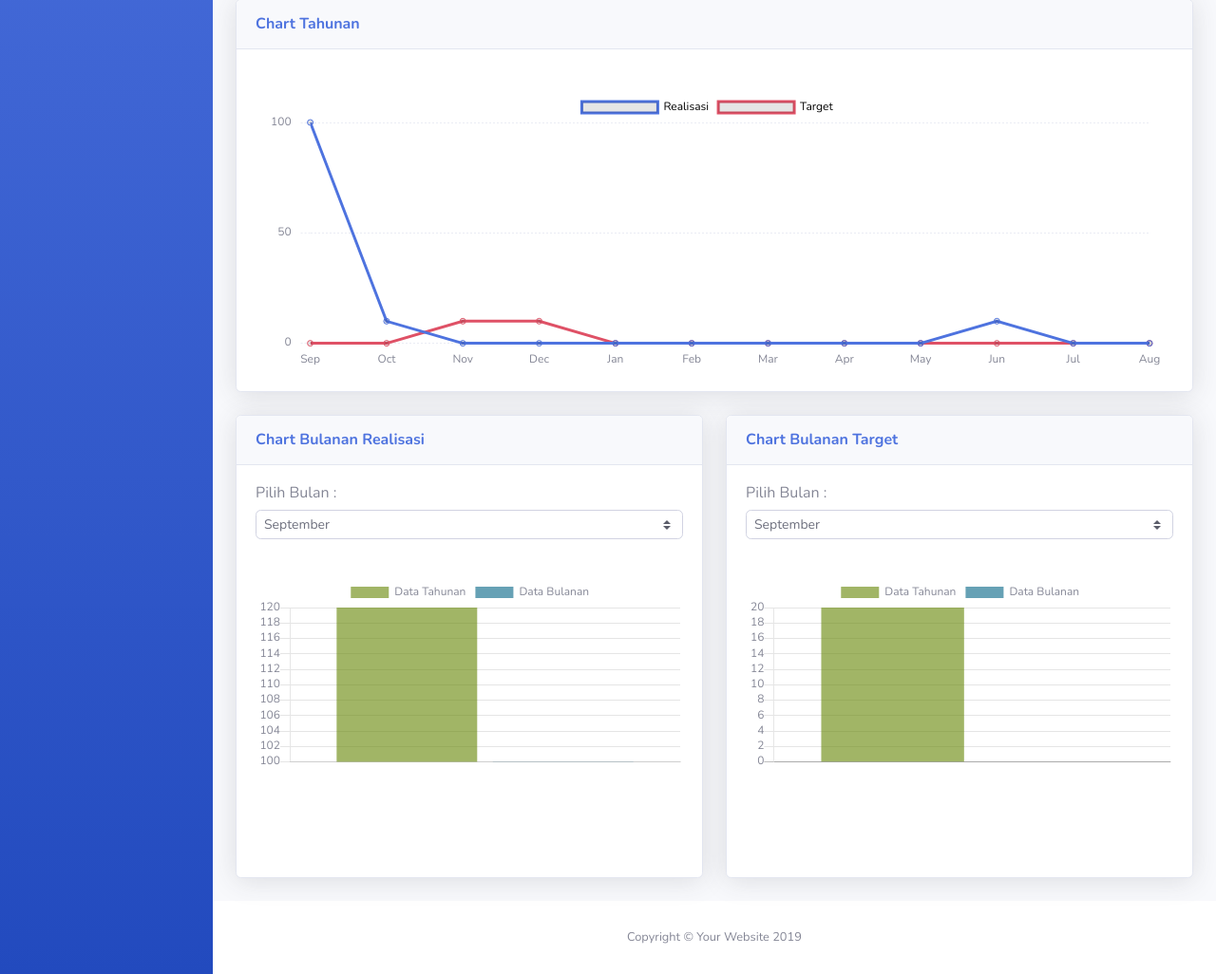
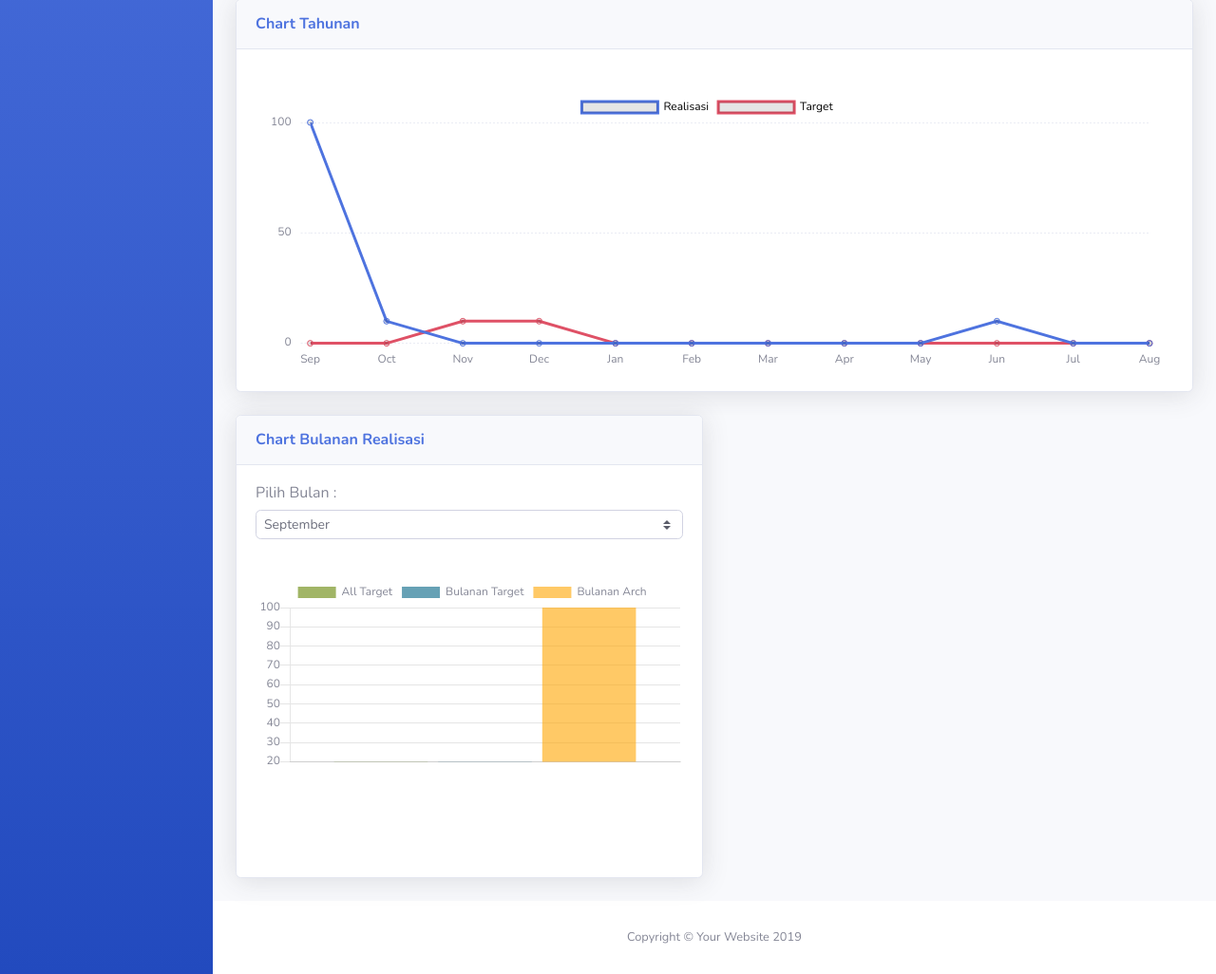
Before and after one commit to asengsaragih/YPT-Website, a PHP site: page /pmbData.php?id_pmb=10 in a window 1280 px wide. Shown: the part 580-1606 px from the top of the page at 95% size. Run offline with PHP 8.4, Linux system fonts and the light colour scheme; a user stored in the database is signed in; data comes from the database, SQL or seed files in the repository.

Commit message:
change bar chart in pmb data

```diff
--- a/pmbData.php
+++ b/pmbData.php
@@ -18,7 +18,7 @@
     <!-- Content Row -->
     <div class="row">
 
-        <div class="col-xl-12 col-lg-7">
+        <div class="col-xl-12 col-lg-12">
 
             <!-- Area Chart -->
             <div class="card shadow mb-4">
@@ -34,7 +34,7 @@
 
         </div>
 
-        <div class="col-xl-6 col-lg-5">
+        <div class="col-xl-6 col-lg-6">
             <div class="card shadow mb-4">
                 <!-- Card Header - Dropdown -->
                 <div class="card-header py-3">
@@ -65,39 +65,6 @@
                 </div>
             </div>
         </div>
-
-        <div class="col-xl-6 col-lg-5">
-            <div class="card shadow mb-4">
-                <!-- Card Header - Dropdown -->
-                <div class="card-header py-3">
-                    <h6 class="m-0 font-weight-bold text-primary">Chart Bulanan Target</h6>
-                </div>
-                <!-- Card Body -->
-                <div class="card-body">
-                    <div class="form-group">
-                        <h6>Pilih Bulan : </h6>
-                        <select id="monthChartTarget" class="custom-select custom-select-sm form-control form-control-sm" required onchange="showTargetMonthChart()">
-                            <option value="9">September</option>
-                            <option value="10">Oktober</option>
-                            <option value="11">November</option>
-                            <option value="12">Desember</option>
-                            <option value="1">Januari</option>
-                            <option value="2">Februari</option>
-                            <option value="3">Maret</option>
-                            <option value="4">April</option>
-                            <option value="5">Mei</option>
-                            <option value="6">Juni</option>
-                            <option value="7">Juli</option>
-                            <option value="8">Agustus</option>
-                        </select>
-                    </div>
-                    <div class="chart-bar pt-4">
-                        <canvas id="multiBarChartTarget"></canvas>
-                    </div>
-                </div>
-            </div>
-        </div>
-    </div>
 
     <script>
         var chartOptionsBar;
@@ -172,30 +139,6 @@
             }
         };
 
-        var canvasChartBulananTarget = document.getElementById("multiBarChartTarget");
-
-        var barChartTarget = new Chart(canvasChartBulananTarget, {
-            type: 'bar',
-            data: {
-                label: "Data Gabungan",
-                datasets: [
-                    {
-                        label: "Data Tahunan",
-                        data: [<?php totalfullMonthTargetPMB(idPMB()) ?>],
-                        backgroundColor: 'rgba(99, 132, 0, 0.6)',
-                        borderWidth: 0
-                    },
-                    {
-                        label: "Data Bulanan",
-                        data: [<?php totalOneMonthTargetPMB(idPMB(), 9);?>],
-                        backgroundColor: 'rgba(0, 99, 132, 0.6)',
-                        borderWidth: 0
-                    }
-                ]
-            },
-            options: chartOptionsBar
-        });
-
         var canvasChartBulanan = document.getElementById("multiBarChartRealisasi");
 
         var barChartRealisasi = new Chart(canvasChartBulanan, {
@@ -204,15 +147,21 @@
                 label: "Data Gabungan",
                 datasets: [
                     {
-                        label: "Data Tahunan",
-                        data: [<?php totalfullMonthRealisasiPMB(idPMB()) ?>],
+                        label: "All Target",
+                        data: [<?php totalfullMonthTargetPMB(idPMB()) ?>],
                         backgroundColor: 'rgba(99, 132, 0, 0.6)',
                         borderWidth: 0
                     },
                     {
-                        label: "Data Bulanan",
+                        label: "Bulanan Target",
+                        data: [<?php totalfullMonthTargetPMB(idPMB()) ?>],
+                        backgroundColor: 'rgba(0, 99, 132, 0.6)',
+                        borderWidth: 0
+                    },
+                    {
+                        label: "Bulanan Arch",
                         data: [<?php totalOneMonthRealisasiPMB(idPMB(), 9);?>],
-                        backgroundColor: 'rgba(0, 99, 132, 0.6)',
+                        backgroundColor: 'rgba(255,165,0,0.6)',
                         borderWidth: 0
                     }
                 ]
@@ -285,6 +234,70 @@
                 valueRealisasi = desRealisasi;
             }
 
+            var valueNilaiTargetBulanan = document.getElementById('monthChartRealisasi').value;
+            var valueTarget;
+
+            var sepTarget = <?php totalOneMonthTargetPMB(idPMB(), 9);?>;
+            var oktTarget = <?php totalOneMonthTargetPMB(idPMB(), 10);?>;
+            var novTarget = <?php totalOneMonthTargetPMB(idPMB(), 11);?>;
+            var desTarget = <?php totalOneMonthTargetPMB(idPMB(), 12);?>;
+            var janTarget = <?php totalOneMonthTargetPMB(idPMB(), 1);?>;
+            var febTarget = <?php totalOneMonthTargetPMB(idPMB(), 2);?>;
+            var marTarget = <?php totalOneMonthTargetPMB(idPMB(), 3);?>;
+            var aprTarget = <?php totalOneMonthTargetPMB(idPMB(), 4);?>;
+            var meiTarget = <?php totalOneMonthTargetPMB(idPMB(), 5);?>;
+            var junTarget = <?php totalOneMonthTargetPMB(idPMB(), 6);?>;
+            var julTarget = <?php totalOneMonthTargetPMB(idPMB(), 7);?>;
+            var aguTarget = <?php totalOneMonthTargetPMB(idPMB(), 8);?>;
+
+            if (valueNilaiTargetBulanan == 1) {
+                valueTarget = janTarget;
+            }
+
+            if (valueNilaiTargetBulanan == 2) {
+                valueTarget = febTarget;
+            }
+
+            if (valueNilaiTargetBulanan == 3) {
+                valueTarget = marTarget;
+            }
+
+            if (valueNilaiTargetBulanan == 4) {
+                valueTarget = aprTarget;
+            }
+
+            if (valueNilaiTargetBulanan == 5) {
+                valueTarget = meiTarget;
+            }
+
+            if (valueNilaiTargetBulanan == 6) {
+                valueTarget = junTarget;
+            }
+
+            if (valueNilaiTargetBulanan == 7) {
+                valueTarget = julTarget;
+            }
+
+            if (valueNilaiTargetBulanan == 8) {
+                valueTarget = aguTarget;
+            }
+
+            if (valueNilaiTargetBulanan == 9) {
+                valueTarget = sepTarget;
+            }
+
+            if (valueNilaiTargetBulanan == 10) {
+                valueTarget = oktTarget;
+            }
+
+            if (valueNilaiTargetBulanan == 11) {
+                valueTarget = novTarget;
+            }
+
+            if (valueNilaiTargetBulanan == 12){
+                valueTarget = desTarget;
+            }
+
             barChartRealisasi.destroy();
             barChartRealisasi = new Chart(canvasChartBulanan, {
                 type: 'bar',
@@ -292,15 +305,21 @@
                     label: "Data Gabungan",
                     datasets: [
                         {
-                            label: "Data Tahunan",
-                            data: [<?php totalfullMonthRealisasiPMB(idPMB()) ?>],
+                            label: "All Target",
+                            data: [<?php totalfullMonthTargetPMB(idPMB()) ?>],
                             backgroundColor: 'rgba(99, 132, 0, 0.6)',
                             borderWidth: 0
                         },
                         {
-                            label: "Data Bulanan",
+                            label: "Bulanan Target",
+                            data: [valueTarget],
+                            backgroundColor: 'rgba(0, 99, 132, 0.6)',
+                            borderWidth: 0
+                        },
+                        {
+                            label: "Bulanan Arch",
                             data: [valueRealisasi],
-                            backgroundColor: 'rgba(0, 99, 132, 0.6)',
+                            backgroundColor: 'rgba(255,165,0,0.6)',
                             borderWidth: 0
                         }
                     ]
```
